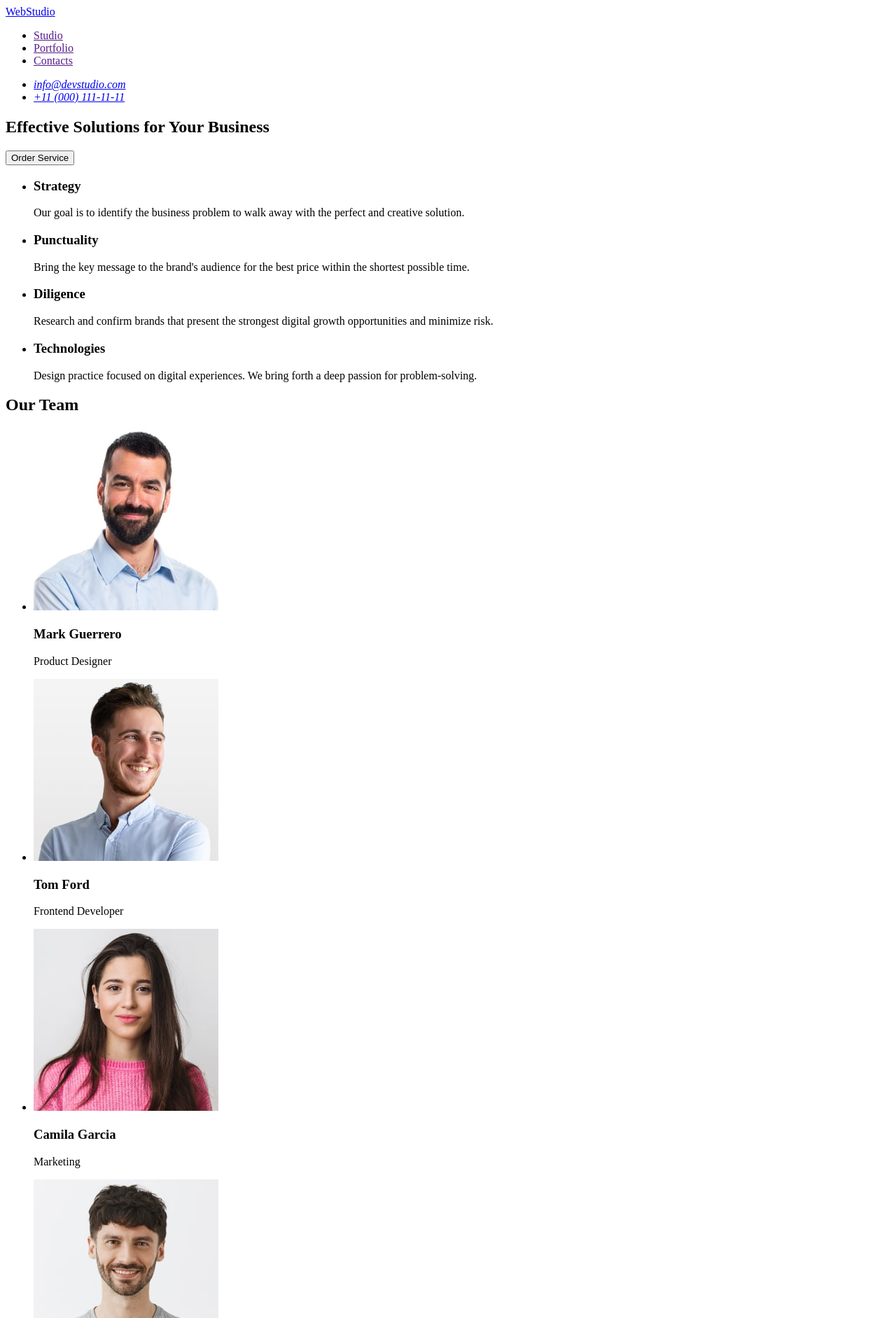
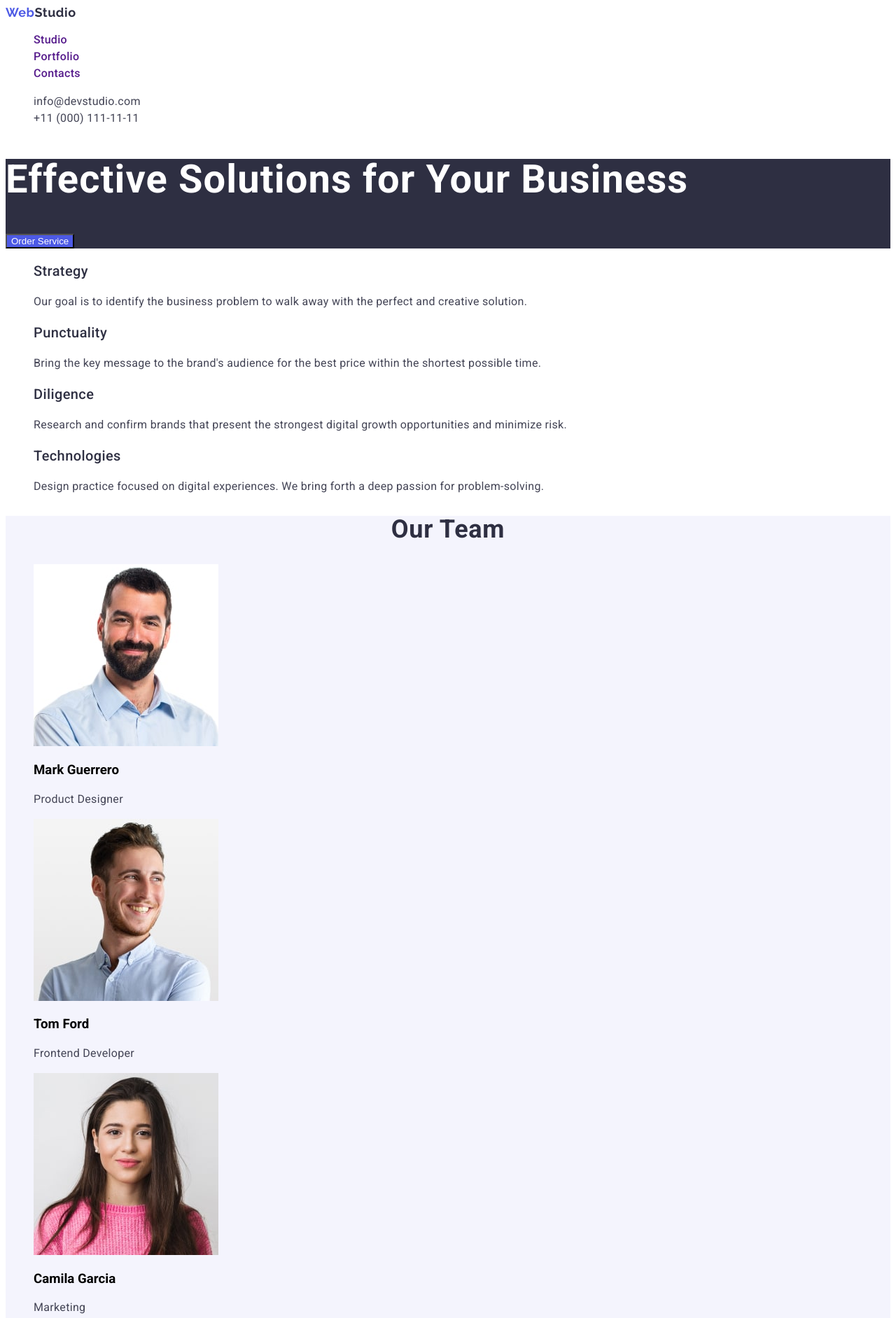
Before and after one commit to Anastasiia-Shvets/goit-markup-hw-02, a plain HTML site: page index.html in a window 1280 px wide. Shown: the top 1883 px of the page at 70% size. Drawn offline with Linux system fonts and the light colour scheme.

Commit message:
job done

```diff
--- /dev/null
+++ b/css/styles.css
@@ -0,0 +1,214 @@
+body {
+    font-family: "Roboto";
+}
+ul {
+    list-style: none;
+}
+a {
+    text-decoration: none;
+}
+
+
+/*==============HEADER===============*/
+.header {}
+
+.header-navigation {}
+
+.header-logo {
+    color: #2E2F42;
+        font-family: Raleway;
+        font-size: 18px;
+        font-weight: 700;
+        line-height: 1.16;
+        /* 116.667% */
+        letter-spacing: 0.03em;
+}
+
+.header-logo-var{
+    color: #4D5AE5;
+}
+
+.header-menu-list {}
+
+.header-menu-item {
+    color: #2E2F42;
+        font-family: Roboto;
+        font-size: 16px;
+        font-weight: 500;
+        line-height: 1.5;
+        letter-spacing: 0.02em;
+}
+
+.header-menu-link {}
+
+.header-address {}
+
+.header-address-list {}
+
+.header-address-item {}
+
+.header-address-link {
+    color: #434455;
+        font-family: Roboto;
+        font-size: 16px;
+        font-style: normal;
+        font-weight: 400;
+        line-height: 1.5;
+        /* 150% */
+        letter-spacing: 0.02em;
+}
+/**===================================*/
+
+
+/**===========MAIN================*/
+.hero {
+    background-color: #2E2F42;
+}
+
+.hero-title {
+    color: #FFF;
+        font-family: Roboto;
+        font-size: 56px;
+        font-weight: 700;
+        line-height: 1.07;
+        letter-spacing: 0.02em;
+}
+
+.hero-btn {
+        background-color: #4D5AE5;
+        color: #FFF;
+}
+
+
+
+.features {
+    background-color: #FFF;
+}
+
+.features-list {}
+
+.features-item {}
+
+.features-subtitel {
+    color: #2E2F42;
+        font-family: Roboto;
+        font-size: 20px;
+        font-weight: 500;
+        line-height: 1.2;
+        letter-spacing: 0.02em;
+}
+
+.features-item-text {
+    color: #434455;
+        font-family: Roboto;
+        font-size: 16px;
+        font-weight: 400;
+        line-height: 1.5;
+        letter-spacing: 0.02em;
+}
+
+.features-menu-item {}
+
+
+
+.team {
+    background-color: #F4F4FD;
+}
+
+.team-titel {
+    color: #2E2F42;
+        text-align: center;
+        font-family: Roboto;
+        font-size: 36px;
+        font-weight: 700;
+        line-height: 1.1;
+        letter-spacing: 0.02em;
+}
+
+.team-list {}
+
+.team-item {}
+
+.team-image {}
+
+.team-next-title {
+    color: #2E2F42;
+        font-family: Roboto;
+        font-size: 20px;
+        font-weight: 500;
+        line-height: 1.2;
+        letter-spacing: 0.02em;
+}
+
+.team-item-text {
+    color: #434455;
+        font-family: Roboto;
+        font-size: 16px;
+        font-style: normal;
+        font-weight: 400;
+        line-height: 1.5;
+        letter-spacing: 0.02em;
+}
+
+
+
+
+.portfolio {
+    background-color: #FFF;
+}
+
+.portfolio-title {}
+
+.portfolio-list {}
+
+.portfolio-item {}
+
+.portfolio-image {
+    width: 360px;
+    height: 300px;
+}
+
+.portfolio-name {
+    color: #2E2F42;
+        font-family: Roboto;
+        font-size: 20px;
+        font-weight: 500;
+        line-height: 1.2;
+        letter-spacing: 0.02em;
+}
+
+.portfolio-text {
+    color: #434455;
+        font-family: Roboto;
+        font-size: 16px;
+        font-weight: 400;
+        line-height: 1.5;
+        letter-spacing: 0.02em;
+}
+
+
+.footer {
+    background-color: #2E2F42;
+}
+
+.footer-logo {
+    color:#F4F4FD ;
+        font-family: Raleway;
+        font-size: 18px;
+        font-weight: 700;
+        line-height: 1.1;
+        letter-spacing: 0.03em;
+}
+
+.footer-logo-var {
+    color: #4D5AE5;
+}
+
+.footer-text {
+    color: #F4F4FD;
+        font-family: Roboto;
+        font-size: 16px;
+        font-weight: 400;
+        line-height: 1.5;
+        letter-spacing: 0.02em;
+}
--- a/index.html
+++ b/index.html
@@ -4,107 +4,193 @@
     <meta charset="UTF-8" />
     <meta name="viewport" content="width=device-width, initial-scale=1.0" />
     <title>Main Page</title>
+    <link rel="stylesheet" href="./css/styles.css" />
+    <link rel="preconnect" href="https://fonts.googleapis.com" />
+    <link rel="preconnect" href="https://fonts.gstatic.com" crossorigin />
+    <link
+      href="https://fonts.googleapis.com/css2?family=Raleway:wght@700&family=Roboto:wght@400;500;700&display=swap"
+      rel="stylesheet"
+    />
   </head>
   <body>
-
-
-    <header>
-      <nav>
-        <a href="./index.html" target="_blank">WebStudio
+    <header class="header">
+      <nav class="header-navigation">
+        <a class="header-logo" href="./index.html" target="_blank">
+          <span class="header-logo-var">Web</span>Studio
         </a>
-        <ul>
-          <li><a href="">Studio</a></li>
-          <li><a href="">Portfolio</a></li>
-          <li><a href="">Contacts</a></li>
-          </ul>
+        <ul class="header-menu-list">
+          <li class="header-menu-item">
+            <a class="header-menu-link" href="">Studio</a>
+          </li>
+          <li class="header-menu-item">
+            <a class="header-menu-link" href="">Portfolio</a>
+          </li>
+          <li class="header-menu-item">
+            <a class="header-menu-link" href="">Contacts</a>
+          </li>
+        </ul>
       </nav>
-          <address>
-            <ul>
-              <li>
-                <a href="mailto:info@devstudio.com" target="_blank" rel="noopener  noreferrer">info@devstudio.com</a>
-              </li>
-              <li>
-                <a href="tel:+110001111111" target="_blank" rel="noopener noreferrer"> +11 (000) 111-11-11</a>
-              </li>
-            </ul>
-        </address>
+      <address class="header-address">
+        <ul class="header-address-list">
+          <li class="header-address-item">
+            <a class="header-address-link" href="mailto:info@devstudio.com" target="_blank" rel="noopener  noreferrer">info@devstudio.com</a>
+          </li>
+          <li class="header-address-item">
+            <a class="header-address-link"
+              href="tel:+110001111111"
+              target="_blank"
+              rel="noopener noreferrer">+11 (000) 111-11-11</a>
+          </li>
+        </ul>
+      </address>
     </header>
 
-
     <main>
-      <section>
-        <h1>Effective Solutions for Your Business</h1>
-        <button type="button">Order Service</button>
+      <section class="hero">
+        <h1 class="hero-title">Effective Solutions for Your Business</h1>
+        <button type="button" class="hero-btn">Order Service</button>
       </section>
 
-
-      <section>
+      <section class="features">
         <h2 hidden>section2</h2>
-        <ul>
-          <li>
-            <h3>Strategy</h3>
-            <p>Our goal is to identify the business
-              problem to walk away with the perfect and creative solution.
+        <ul class="features-list">
+          <li class="features-item">
+            <h3 class="features-subtitel">Strategy</h3>
+            <p class="features-item-text">
+              Our goal is to identify the business problem to walk away with the
+              perfect and creative solution.
+            </p>
+          </li>
+          <li class="features-menu-item">
+            <h3 class="features-subtitel">Punctuality</h3>
+            <p class="features-item-text">
+              Bring the key message to the brand's audience for the best price
+              within the shortest possible time.
             </p>
           </li>
           <li>
-            <h3>Punctuality</h3>
-            <p>Bring the key message to the brand's audience for the best price within the shortest possible time.
+            <h3 class="features-subtitel">Diligence</h3>
+            <p class="features-item-text">
+              Research and confirm brands that present the strongest digital
+              growth opportunities and minimize risk.
             </p>
           </li>
-          <li>
-            <h3>Diligence</h3>
-            <p>Research and confirm brands that present the strongest digital growth opportunities and minimize risk.</p>
-          </li>
-          <li>
-            <h3>Technologies</h3>
-            <p>Design practice focused on digital experiences. We bring forth a deep passion for problem-solving.</p>
+          <li class="features-menu-item">
+            <h3 class="features-subtitel">Technologies</h3>
+            <p class="features-item-text">
+              Design practice focused on digital experiences. We bring forth a
+              deep passion for problem-solving.
+            </p>
           </li>
         </ul>
       </section>
 
-
-      <section>
-        <h2>Our Team</h2>
-        <ul>
-          <li>
-              <img src="./images/img1.jpg"
+      <section class="team">
+        <h2 class="team-titel">Our Team</h2>
+        <ul class="team-list">
+          <li class="team-item">
+            <img
+              class="team-image"
+              src="./images/img1.jpg"
               alt="Mark Guerrero Product Designer"
               width="264"
-              height="260"/>
-            <h3>Mark Guerrero</h3>
-            <p>Product Designer</p>
+              height="260"
+            />
+            <h3 class="team-next-titel">Mark Guerrero</h3>
+            <p class="team-item-text">Product Designer</p>
           </li>
           <li>
-              <img src="./images/img2.jpg"
+            <img
+              class="team-image"
+              src="./images/img2.jpg"
               alt="Tom Ford Frontend Developer"
               width="264"
-              height="260"/>
-            <h3>Tom Ford</h3>
-            <p>Frontend Developer</p>
+              height="260"
+            />
+            <h3 class="team-next-titel">Tom Ford</h3>
+            <p class="team-item-text">Frontend Developer</p>
           </li>
-          <li>
-              <img src="./images/img3.jpg"
+          <li class="team-item">
+            <img
+              class="team-image"
+              src="./images/img3.jpg"
               alt="Camila Garcia Marketing"
               width="264"
-              height="260"/>
-            <h3>Camila Garcia</h3>
-            <p>Marketing</p>
+              height="260"
+            />
+            <h3 class="team-next-titel">Camila Garcia</h3>
+            <p class="team-item-text">Marketing</p>
           </li>
-          <li>
-              <img src="./images/img4.jpg"
+          <li class="team-item">
+            <img
+              class="team-image"
+              src="./images/img4.jpg"
               alt="Daniel Wilson UI Designer"
               width="264"
-              height="260"/>
-            <h3>Daniel Wilson</h3>
-            <p>UI Designer</p>
+              height="260"
+            />
+            <h3 class="team-next-titel">Daniel Wilson</h3>
+            <p class="team-item-text">UI Designer</p>
+          </li>
+        </ul>
+      </section>
+
+      <section class="portfolio">
+        <h2 class="portfolio-title">Our Portfolio</h2>
+        <ul class="portfolio-list">
+          <li class="portfolio-item">
+            <img class="portfolio-image" src="./portfolio/img01.jpg" alt="banking app"
+              width="360"
+              height="300"/>
+            <h3 class="portfolio-name">Banking App</h3>
+            <p class="portfolio-text">App</p>
+          </li>
+          <li class="portfolio-item">
+            <img class="portfolio-image" src="./portfolio/img02.jpg" alt="marketing"
+              width="360"
+              height="300"/>
+            <h3 class="portfolio-name">Cashless Payment</h3>
+            <p class="portfolio-text">Marketing</p>
+          </li>
+          <li class="portfolio-item">
+            <img class="portfolio-image" src="./portfolio/img03.jpg" alt="meditation"
+              width="360"
+              height="300"/>
+            <h3 class="portfolio-name">Meditation App</h3>
+            <p class="portfolio-text">App</p>
+          </li>
+          <li class="portfolio-item">
+            <img class="portfolio-image" src="./portfolio/img04.jpg" alt="taxi service"
+              width="360"
+              height="300"/>
+            <h3 class="portfolio-name">Taxi Service</h3>
+            <p class="portfolio-text">Marketing</p>
+          </li>
+          <li class="portfolio-item">
+            <img class="portfolio-image" src="./portfolio/img05.jpg" alt="screen illustrations"
+              width="360"
+              height="300"/>
+            <h3 class="portfolio-name">Screen Illustrations</h3>
+            <p class="portfolio-text">Design</p>
+          </li>
+          <li class="portfolio-item">
+            <img class="portfolio-image" src="./portfolio/img06.jpg" alt="online courses"
+              width="360"
+              height="300"/>
+            <h3 class="portfolio-name">Online Courses</h3>
+            <p class="portfolio-text">Marketing</p>
           </li>
         </ul>
       </section>
     </main>
-    <footer>
-      <a href="./index.html">WebStudio</a>
-      <p>Increase the flow of customers and sales for your business with digital marketing & growth solutions.
+
+    <footer class="footer">
+      <a href="./index.html" class="footer-logo"
+        ><span class="footer-logo-var">Web</span>Studio</a
+      >
+      <p class="footer-text">
+        Increase the flow of customers and sales for your business with digital
+        marketing & growth solutions.
       </p>
     </footer>
   </body>
```
Also changed, not shown: portfolio/img01.jpg (added), portfolio/img02.jpg (added), portfolio/img03.jpg (added), portfolio/img04.jpg (added), portfolio/img05.jpg (added), portfolio/img06.jpg (added).
